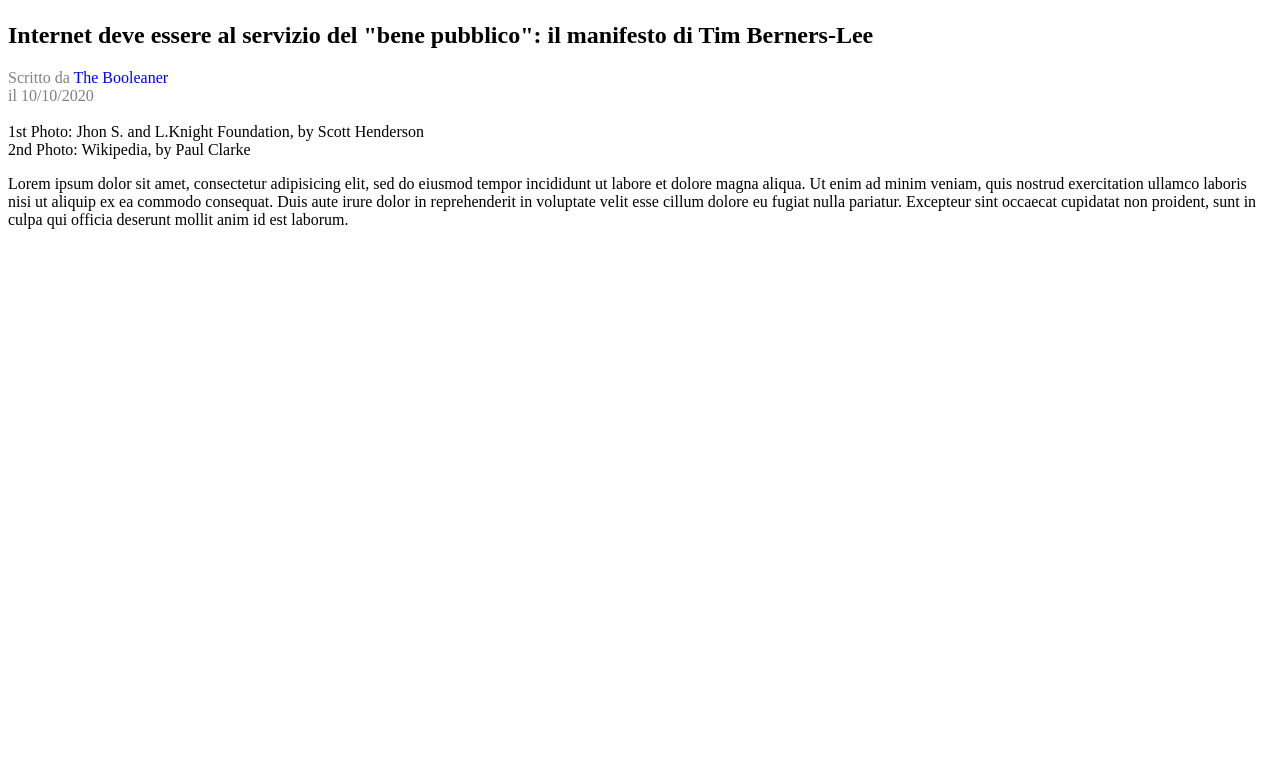
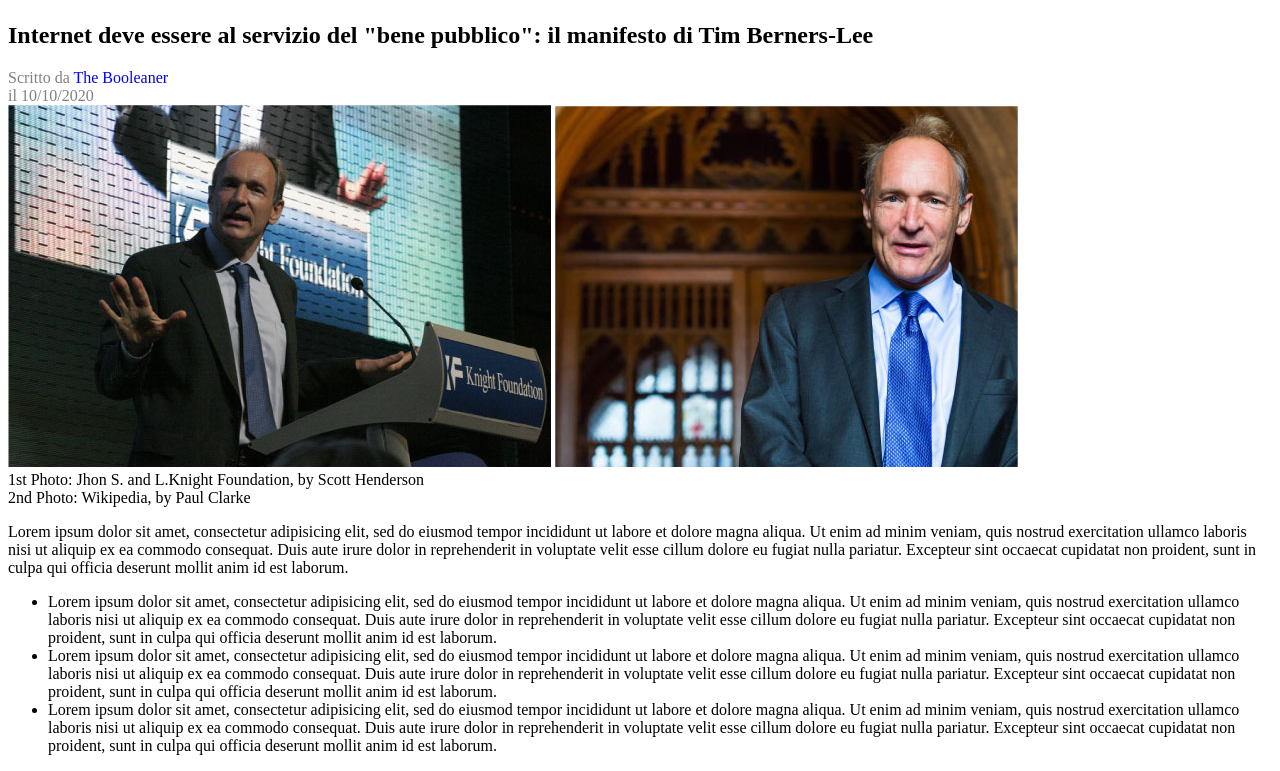
Before and after one commit to lorenz2396/html-css-booleaner, a plain HTML site: page index.html in a window 1280 px wide. Shown: the part 55-826 px from the top of the page. Before the commit the page ends 800 px from the top, so only its background shows below. Drawn offline with Linux system fonts and the light colour scheme.

Commit message:
Body-section

```diff
--- a/index.html
+++ b/index.html
@@ -21,8 +21,8 @@
         </section>
 
         <section>
-            <img src="img3/tim-1.jpg" alt="">
-            <img src="img3/tim-2.jpg" alt="">
+          <img src="img/tim-1.jpg" alt="">
+          <img src="img/tim-2.jpg" alt="">
           <div class="testo-piccolo">
             1st Photo: Jhon S. and L.Knight Foundation, by Scott Henderson <br>
             2nd Photo: Wikipedia, by Paul Clarke
@@ -30,8 +30,20 @@
         </section>
 
         <section>
-            <p>Lorem ipsum dolor sit amet, consectetur adipisicing elit, sed do eiusmod tempor incididunt ut labore et dolore magna aliqua. Ut enim ad minim veniam, quis nostrud <span style=”background color: #FFCCFF”>exercitation ullamco laboris nisi ut aliquip ex ea commodo consequat.</span> Duis aute irure dolor in reprehenderit in voluptate velit esse cillum dolore eu fugiat nulla pariatur. Excepteur sint occaecat cupidatat non proident, sunt in culpa qui officia deserunt mollit anim id est laborum.</p>
+          <p>Lorem ipsum dolor sit amet, consectetur adipisicing elit, sed do eiusmod tempor incididunt ut labore et dolore magna aliqua. Ut enim ad minim veniam, quis nostrud exercitation ullamco laboris nisi ut aliquip ex ea commodo consequat. Duis aute irure dolor in reprehenderit in voluptate velit esse cillum dolore eu fugiat nulla pariatur. Excepteur sint occaecat cupidatat non proident, sunt in culpa qui officia deserunt mollit anim id est laborum.</p>
+        </section>
+
+        <section>
+          <ul>
+            <li>Lorem ipsum dolor sit amet, consectetur adipisicing elit, sed do eiusmod tempor incididunt ut labore et dolore magna aliqua. Ut enim ad minim veniam, quis nostrud exercitation ullamco laboris nisi ut aliquip ex ea commodo consequat. Duis aute irure dolor in reprehenderit in voluptate velit esse cillum dolore eu fugiat nulla pariatur. Excepteur sint occaecat cupidatat non proident, sunt in culpa qui officia deserunt mollit anim id est laborum.</li>
+            <li>Lorem ipsum dolor sit amet, consectetur adipisicing elit, sed do eiusmod tempor incididunt ut labore et dolore magna aliqua. Ut enim ad minim veniam, quis nostrud exercitation ullamco laboris nisi ut aliquip ex ea commodo consequat. Duis aute irure dolor in reprehenderit in voluptate velit esse cillum dolore eu fugiat nulla pariatur. Excepteur sint occaecat cupidatat non proident, sunt in culpa qui officia deserunt mollit anim id est laborum.</li>
+            <li>Lorem ipsum dolor sit amet, consectetur adipisicing elit, sed do eiusmod tempor incididunt ut labore et dolore magna aliqua. Ut enim ad minim veniam, quis nostrud exercitation ullamco laboris nisi ut aliquip ex ea commodo consequat. Duis aute irure dolor in reprehenderit in voluptate velit esse cillum dolore eu fugiat nulla pariatur. Excepteur sint occaecat cupidatat non proident, sunt in culpa qui officia deserunt mollit anim id est laborum.</li>
+          </ul>
         </section>
      </main>
+
+     <footer>
+
+     </footer>
     </body>
   </html>
```
Lines whose indentation alone changed are shown as unchanged.
